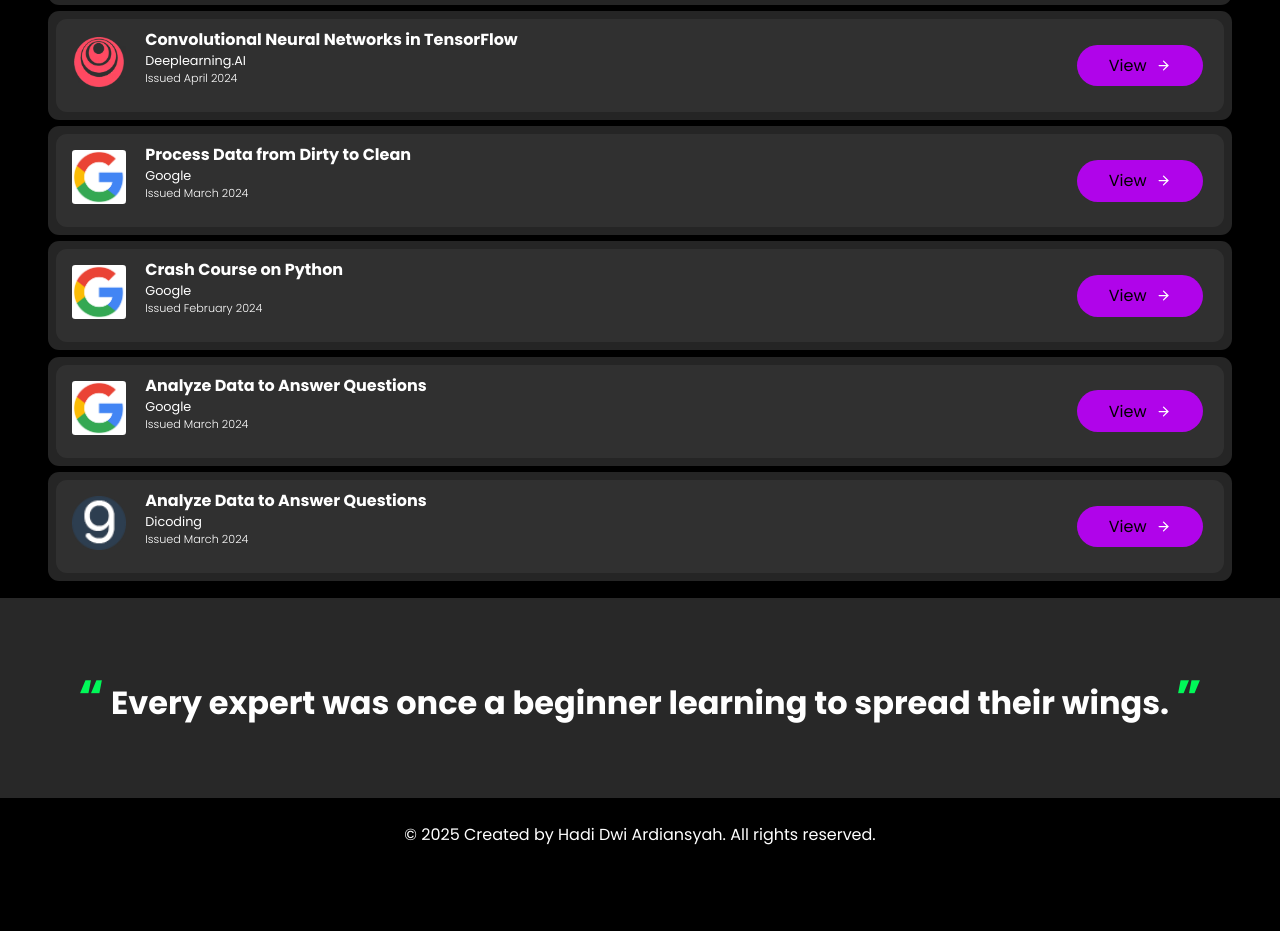
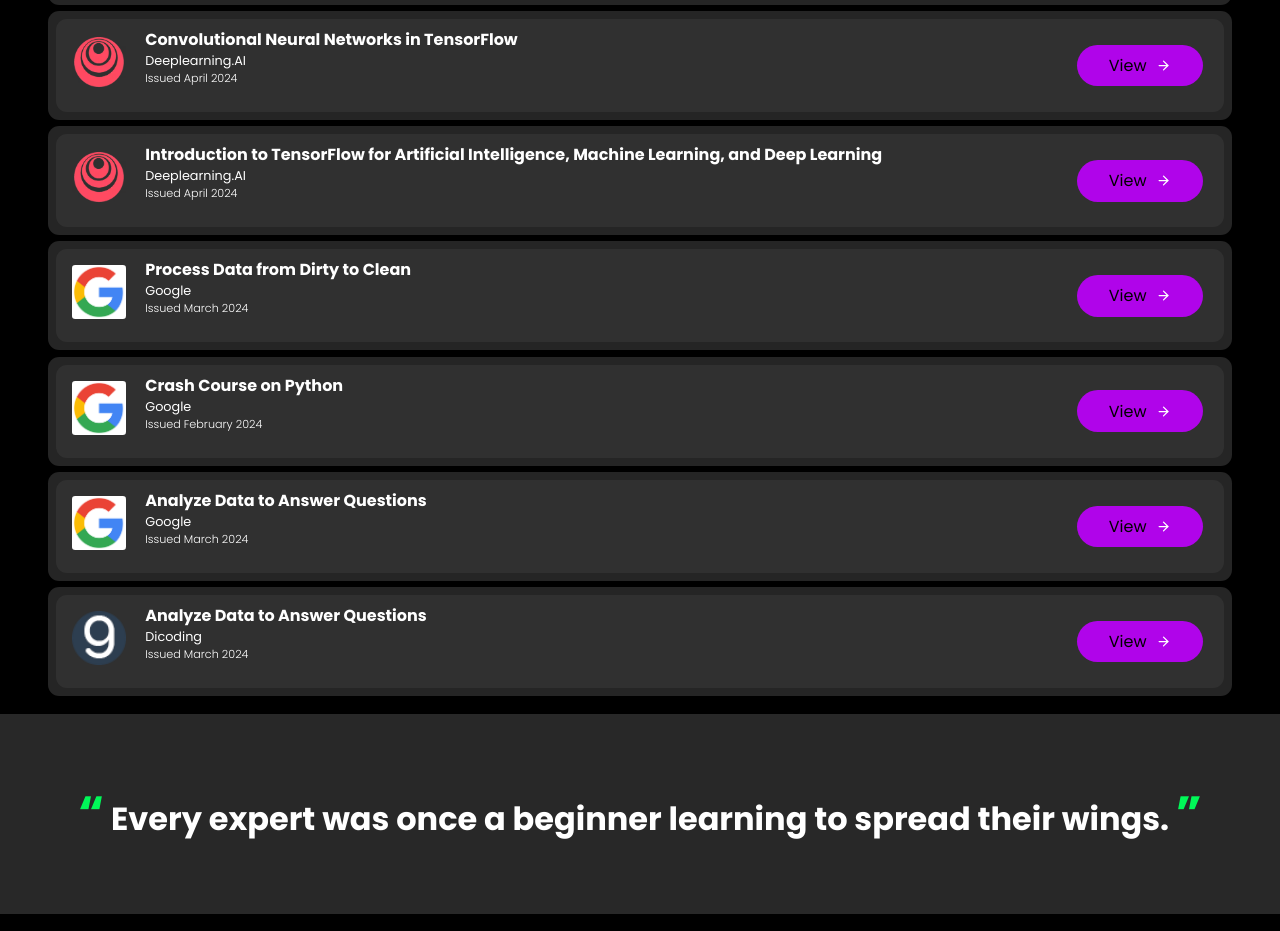
Before and after one commit to Tooomat/portofolio, a website: page index.html in a window 1280 px wide. Shown: the part 2600-3531 px from the top of the page. Before the commit the page ends 3471 px from the top, so only its background shows below. Drawn offline with nearby package versions, Linux system fonts and the light colour scheme.

Commit message:
update: add certification

```diff
--- a/index.html
+++ b/index.html
@@ -450,6 +450,31 @@
                 <div class="content">
                     <div class="information">
                         <div class="image">
+                            <img src="/assets/images/logo/deeplearning.png" alt="Deeplearning.AI">
+                        </div>
+                        <div class="program">
+                            <h4 class="title-program">Introduction to TensorFlow for Artificial Intelligence, Machine Learning, and Deep Learning</h4>
+                            <h5 class="sub-program">Deeplearning.AI</h5>
+                            <h6 class="date"> Issued April 2024</h6>
+                        </div>
+                    </div>
+
+                    <div class="source">
+                        <button class="btn">
+                            View
+                            <a href="https://www.coursera.org/account/accomplishments/records/3T5KVRZFT2UM">
+                                <i data-feather="arrow-right"></i>
+                            </a>
+                        </button>
+                    </div>
+                </div>
+            </div>
+
+
+            <div class="long-card">
+                <div class="content">
+                    <div class="information">
+                        <div class="image">
                             <img src="/assets/images/logo/google.png" alt="Google">
                         </div>
                         <div class="program">
```
